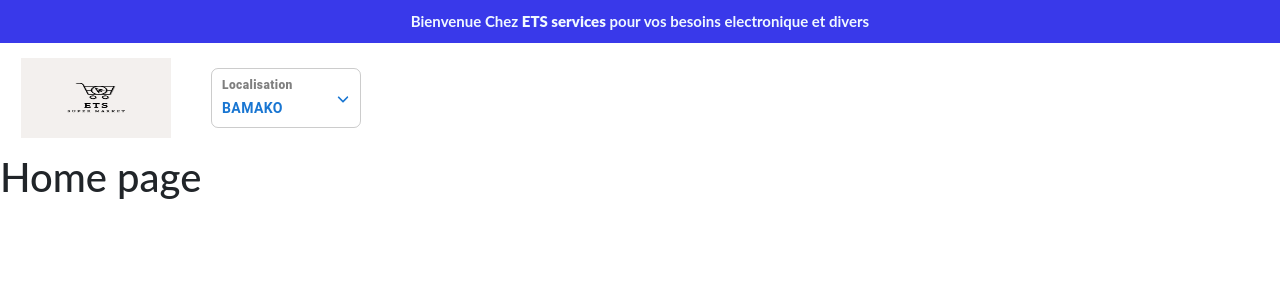
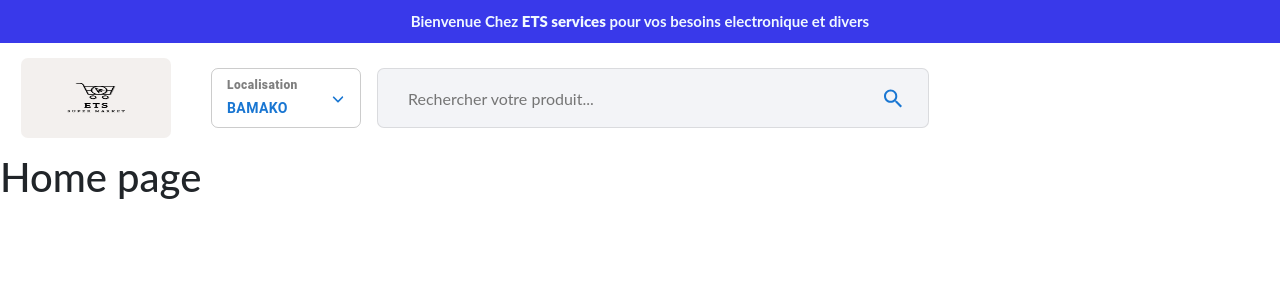
Before and after one commit to Ibrahimch223/ReactE, a React (Create React App) app: page / in a window 1280 px wide. Shown: the top 300 px of the page. Built offline with nearby package versions, Linux system fonts and the light colour scheme.

Commit message:
tre push

```diff
--- a/src/App.css
+++ b/src/App.css
@@ -27,6 +27,7 @@ body {
   width: 150px;
   height: 80px;
   min-width: 150px;
+  border-radius: 7px;
 }
 .headerw .header .part2 .contryDrop {
   width: 150px;
@@ -36,7 +37,7 @@ body {
   justify-content: flex-start !important;
   border: 1px solid rgba(0, 0, 0, 0.2) !important;
   border-radius: 7px;
-  padding: 10px 10px !important;
+  padding: 10px 15px !important;
 }
 .headerw .header .part2 .contryDrop .label {
   font-size: 12px !important;
@@ -51,3 +52,36 @@ body {
 .headerw .header .part2 .contryDrop span.ml-auto svg {
   opacity: 1;
 }
+
+header .headersearch {
+  width: 60%;
+  height: 60px;
+  background: #f3f4f7;
+  padding: 10px;
+  position: relative;
+  border: 1px solid rgba(0, 0, 0, 0.1);
+  border-radius: 7px;
+}
+header .headersearch input {
+  background: transparent !important;
+  outline: none !important;
+  font-size: 16px;
+  color: rgba(0, 0, 0, 0.8);
+  width: 100%;
+  height: 40px;
+  border: 0px !important;
+  padding: 0px 20px !important;
+}
+header .headersearch button {
+  position: absolute;
+  top: 10px;
+  right: 15px;
+  z-index: 100;
+  min-width: 40px !important;
+  height: 40px !important;
+  width: 40px !important;
+  border-radius: 50% !important;
+}
+header .headersearch button svg {
+  font-size: 25px;
+}
--- a/src/components/Headers/index.js
+++ b/src/components/Headers/index.js
@@ -1,6 +1,8 @@
 import { Link } from "react-router-dom";
 import Logo from "../../assets/images/ETS.png";
 import ContryDrop from "../ContryDrown";
+import Button from "@mui/material/Button";
+import { IoMdSearch } from "react-icons/io";
 
 const Header = () => {
   return (
@@ -15,7 +17,7 @@ const Header = () => {
           </div>
         </div>
 
-        <div className="header">
+        <header className="header">
           <div className="container">
             <div className="row">
               <div className="logowapper d-flex align-items-center col-sm-2">
@@ -25,10 +27,19 @@ const Header = () => {
               </div>
               <div className="d-flex align-items-center col-sm-10 part2">
                 <ContryDrop />
+                <div className="headersearch ml-3 mr-3">
+                  <input
+                    type="text"
+                    placeholder="Rechercher votre produit..."
+                  />
+                  <Button>
+                    <IoMdSearch />
+                  </Button>
+                </div>
               </div>
             </div>
           </div>
-        </div>
+        </header>
       </div>
     </>
   );
```
